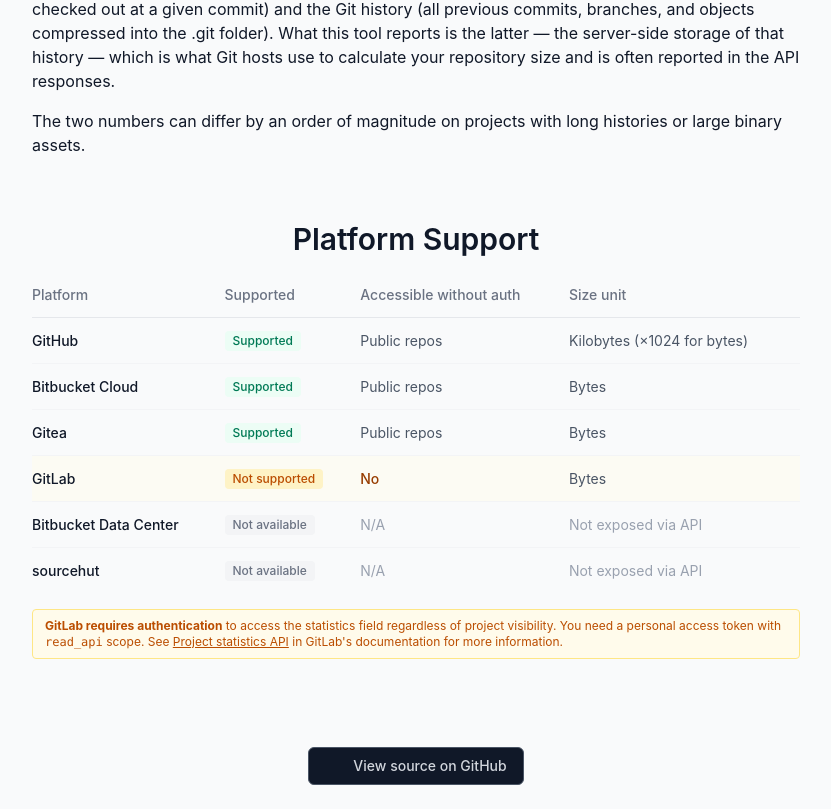
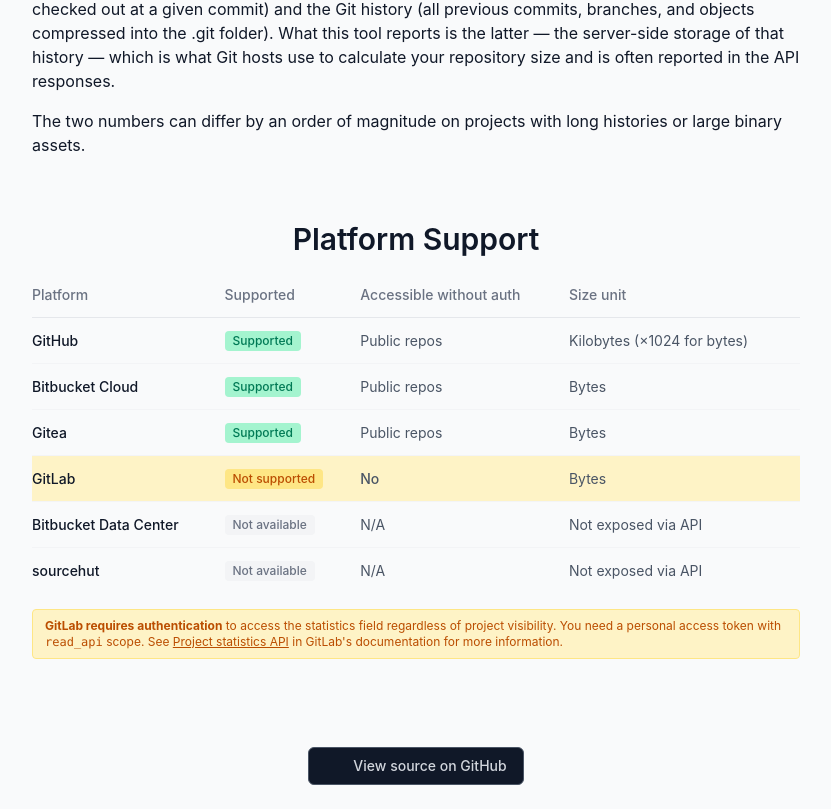
Before and after one commit to imdj/repo-size, a SvelteKit app: page / in a window 1280 px wide. Shown: the part 910-1719 px from the top of the page, without its empty margins (224-1055 px from the left). Built offline with nearby package versions, Linux system fonts and the light colour scheme; some icons are missing.

Commit message:
Enhance the styling of the platform support table

```diff
--- a/src/routes/+page.svelte
+++ b/src/routes/+page.svelte
@@ -227,43 +227,43 @@
             <tbody class="divide-y divide-gray-100">
             <tr>
                 <td class="platform-name">GitHub</td>
-                <td><span class="inline-flex items-center gap-1.5 text-emerald-700 bg-emerald-50 px-2 py-0.5 rounded text-xs font-medium">Supported</span></td>
-                <td class="text-gray-600">Public repos</td>
-                <td class="text-gray-600">Kilobytes (&times;1024 for bytes)</td>
+                <td><span class="support-status available">Supported</span></td>
+                <td>Public repos</td>
+                <td>Kilobytes (&times;1024 for bytes)</td>
             </tr>
             <tr>
                 <td class="platform-name">Bitbucket Cloud</td>
-                <td><span class="inline-flex items-center gap-1.5 text-emerald-700 bg-emerald-50 px-2 py-0.5 rounded text-xs font-medium">Supported</span></td>
-                <td class="text-gray-600">Public repos</td>
-                <td class="text-gray-600">Bytes</td>
+                <td><span class="support-status available">Supported</span></td>
+                <td>Public repos</td>
+                <td>Bytes</td>
             </tr>
             <tr>
                 <td class="platform-name">Gitea</td>
-                <td><span class="inline-flex items-center gap-1.5 text-emerald-700 bg-emerald-50 px-2 py-0.5 rounded text-xs font-medium">Supported</span></td>
-                <td class="text-gray-600">Public repos</td>
-                <td class="text-gray-600">Bytes</td>
+                <td><span class="support-status available">Supported</span></td>
+                <td>Public repos</td>
+                <td>Bytes</td>
             </tr>
-            <tr class="bg-amber-50/50">
+            <tr class="bg-amber-100 dark:bg-amber-200/40">
                 <td class="platform-name">GitLab</td>
-                <td><span class="inline-flex items-center gap-1.5 text-amber-700 bg-amber-100 px-2 py-0.5 rounded text-xs font-medium">Not supported</span></td>
+                <td><span class="support-status not-supported">Not supported</span></td>
                 <td class="text-amber-800 font-medium">No</td>
-                <td class="text-gray-600">Bytes</td>
+                <td>Bytes</td>
             </tr>
             <tr>
                 <td class="platform-name">Bitbucket Data Center</td>
-                <td><span class="inline-flex items-center gap-1.5 text-gray-500 bg-gray-100 px-2 py-0.5 rounded text-xs font-medium">Not available</span></td>
+                <td><span class="support-status not-available">Not available</span></td>
                 <td class="text-gray-400">N/A</td>
                 <td class="text-gray-400">Not exposed via API</td>
             </tr>
             <tr>
                 <td class="platform-name">sourcehut</td>
-                <td><span class="inline-flex items-center gap-1.5 text-gray-500 bg-gray-100 px-2 py-0.5 rounded text-xs font-medium">Not available</span></td>
+                <td><span class="support-status not-available">Not available</span></td>
                 <td class="text-gray-400">N/A</td>
                 <td class="text-gray-400">Not exposed via API</td>
             </tr>
             </tbody>
         </table>
-        <p class="mt-3 text-xs text-amber-700 bg-amber-50 border border-amber-200 rounded px-3 py-2">
+        <p class="mt-3 text-xs text-amber-700 bg-amber-100 border border-amber-200 rounded px-3 py-2">
             <strong>GitLab requires authentication</strong> to access the statistics field regardless of project visibility. You need a personal access token with <code class="font-mono">read_api</code> scope. See <a href="https://docs.gitlab.com/api/project_statistics/" target="_blank" rel="noopener noreferrer" class="underline hover:text-amber-800">Project statistics API</a> in GitLab's documentation for more information.
         </p>
     </section>
@@ -284,14 +284,30 @@
     }
 
     th {
-        @apply text-left font-medium text-gray-500 py-3 pr-4 whitespace-nowrap;
+        @apply text-left font-medium text-gray-500 dark:text-gray-400 py-3 pr-4 whitespace-nowrap;
     }
 
     td {
-        @apply py-3 pr-4;
+        @apply py-3 pr-4 text-gray-600 dark:text-gray-300;
     }
 
     .platform-name {
-        @apply font-medium text-gray-900 ;
+        @apply font-medium text-gray-900 dark:text-white;
+    }
+
+    .support-status {
+        @apply inline-flex items-center gap-1.5 px-2 py-0.5 rounded text-xs font-medium;
+    }
+
+    .support-status.available {
+        @apply text-emerald-700 bg-emerald-200;
+    }
+
+    .support-status.not-supported {
+        @apply text-amber-700 bg-amber-200;
+    }
+
+    .support-status.not-available {
+        @apply text-gray-500 bg-gray-100 dark:text-gray-800 dark:bg-gray-300;
     }
 </style>
```
